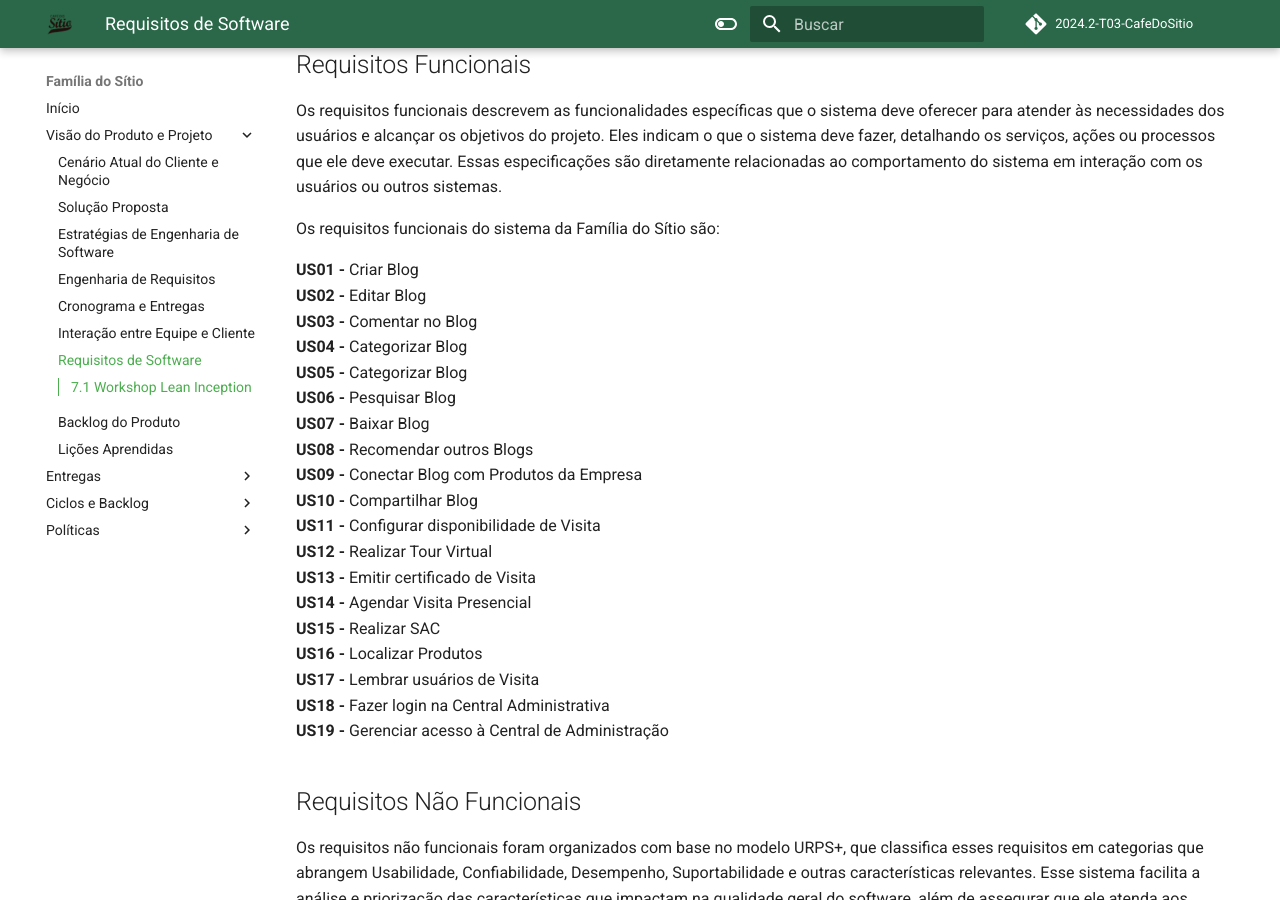
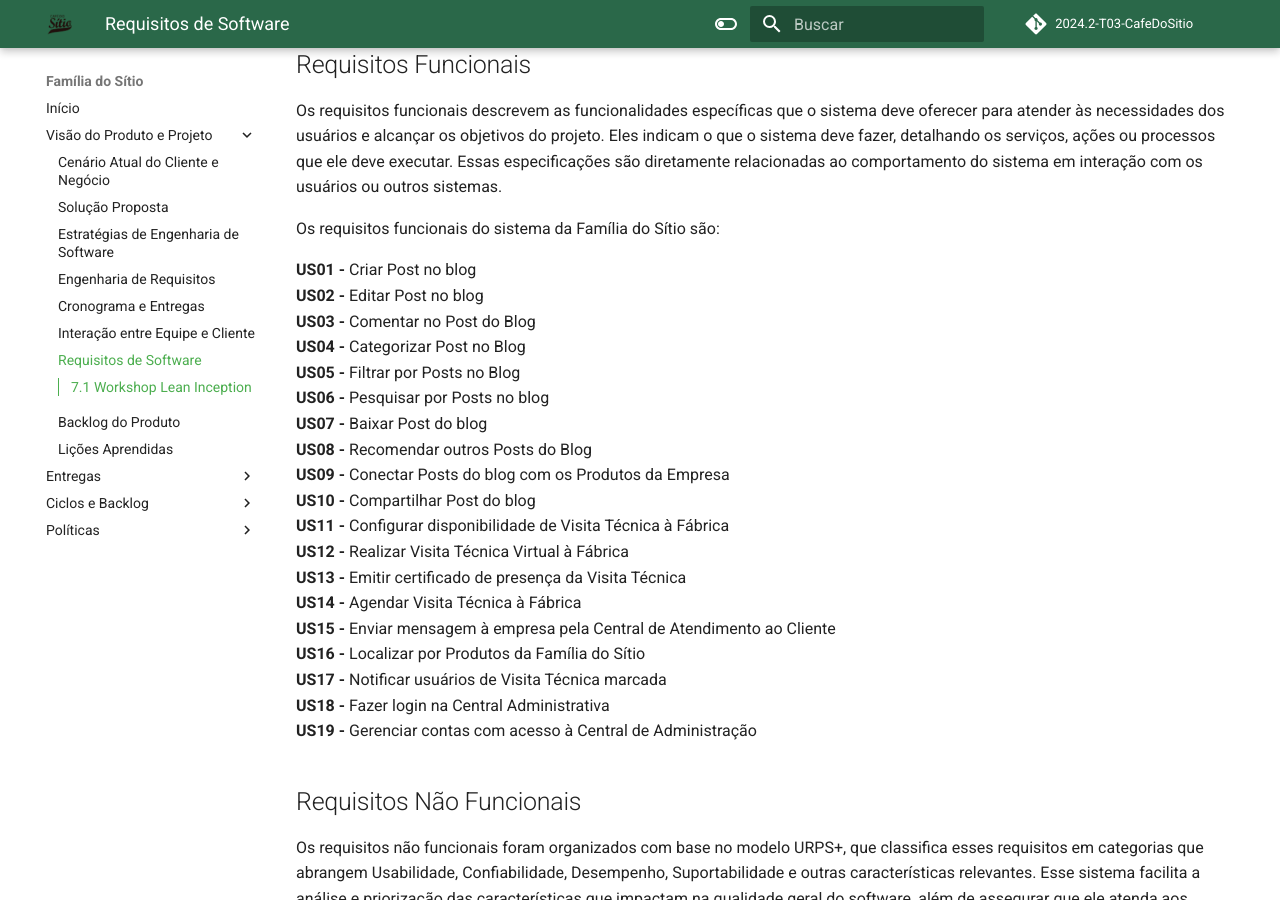
Before and after one commit to mdsreq-fga-unb/2024.2-T03-CafeDoSitio, an MkDocs documentation site: the page built from docs/sections/2-docPage/7-Requisitos.md, in a window 1280 px wide and 900 px high, scrolled down 1142 px. Built offline with MkDocs 1.6.1 and Material for MkDocs 9.7.7, drawn with Linux system fonts in a browser that asks for light colours; comment, search, counter and statistics services are not loaded; some of the changed text lies outside the part shown.

```diff
--- a/docs/sections/2-docPage/7-Requisitos.md
+++ b/docs/sections/2-docPage/7-Requisitos.md
@@ -20,25 +20,25 @@ Os requisitos funcionais descrevem as funcionalidades específicas que o sistema
 
 Os requisitos funcionais do sistema da Família do Sítio são:
 
-**US01 -** Criar Blog <br>
-**US02 -** Editar Blog <br>
-**US03 -** Comentar no Blog <br>
-**US04 -** Categorizar Blog <br>
-**US05 -** Categorizar Blog <br>
-**US06 -** Pesquisar Blog <br>
-**US07 -** Baixar Blog <br>
-**US08 -** Recomendar outros Blogs <br>
-**US09 -** Conectar Blog com Produtos da Empresa <br>
-**US10 -** Compartilhar Blog <br>
-**US11 -** Configurar disponibilidade de Visita <br>
-**US12 -** Realizar Tour Virtual <br>
-**US13 -** Emitir certificado de Visita <br>
-**US14 -** Agendar Visita Presencial <br>
-**US15 -** Realizar SAC <br>
-**US16 -** Localizar Produtos <br>
-**US17 -** Lembrar usuários de Visita <br>
+**US01 -** Criar Post no blog <br>
+**US02 -** Editar Post no blog <br>
+**US03 -** Comentar no Post do Blog <br>
+**US04 -** Categorizar Post no Blog <br>
+**US05 -** Filtrar por Posts no Blog <br>
+**US06 -** Pesquisar por Posts no blog <br>
+**US07 -** Baixar Post do blog <br>
+**US08 -** Recomendar outros Posts do Blog <br>
+**US09 -** Conectar Posts do blog com os Produtos da Empresa <br>
+**US10 -** Compartilhar Post do blog <br>
+**US11 -** Configurar disponibilidade de Visita Técnica à Fábrica<br>
+**US12 -** Realizar Visita Técnica Virtual à Fábrica<br>
+**US13 -** Emitir certificado de presença da Visita Técnica <br>
+**US14 -** Agendar Visita Técnica à Fábrica <br>
+**US15 -** Enviar mensagem à empresa pela Central de Atendimento ao Cliente <br>
+**US16 -** Localizar por Produtos da Família do Sítio <br>
+**US17 -** Notificar usuários de Visita Técnica marcada<br>
 **US18 -** Fazer login na Central Administrativa <br>
-**US19 -** Gerenciar acesso à Central de Administração
+**US19 -** Gerenciar contas com acesso à Central de Administração
 
 ## Requisitos Não Funcionais
 
@@ -89,3 +89,4 @@ Data     | Versão | Descrição           | Autor    | Revisores
 -------- | ------ | ------------------- | -------- | ---------
 09/12/24 | 1.0 | Adição das tabelas de requisitos | Manuella Valadares | Ana Carolina
 10/12/24 | 1.1 | Redesign da página dos requisitos | Daniel Rodrigues | Manuella Valadares
+12/12/24 | 2.0 | Novos requisitos e reestruturação do backlog | Daniel Rodrigues | Arthur Sousa
```
Also changed, not shown: docs/sections/2-docPage/9-backlogDeProduto.md (+14 -13 lines).
